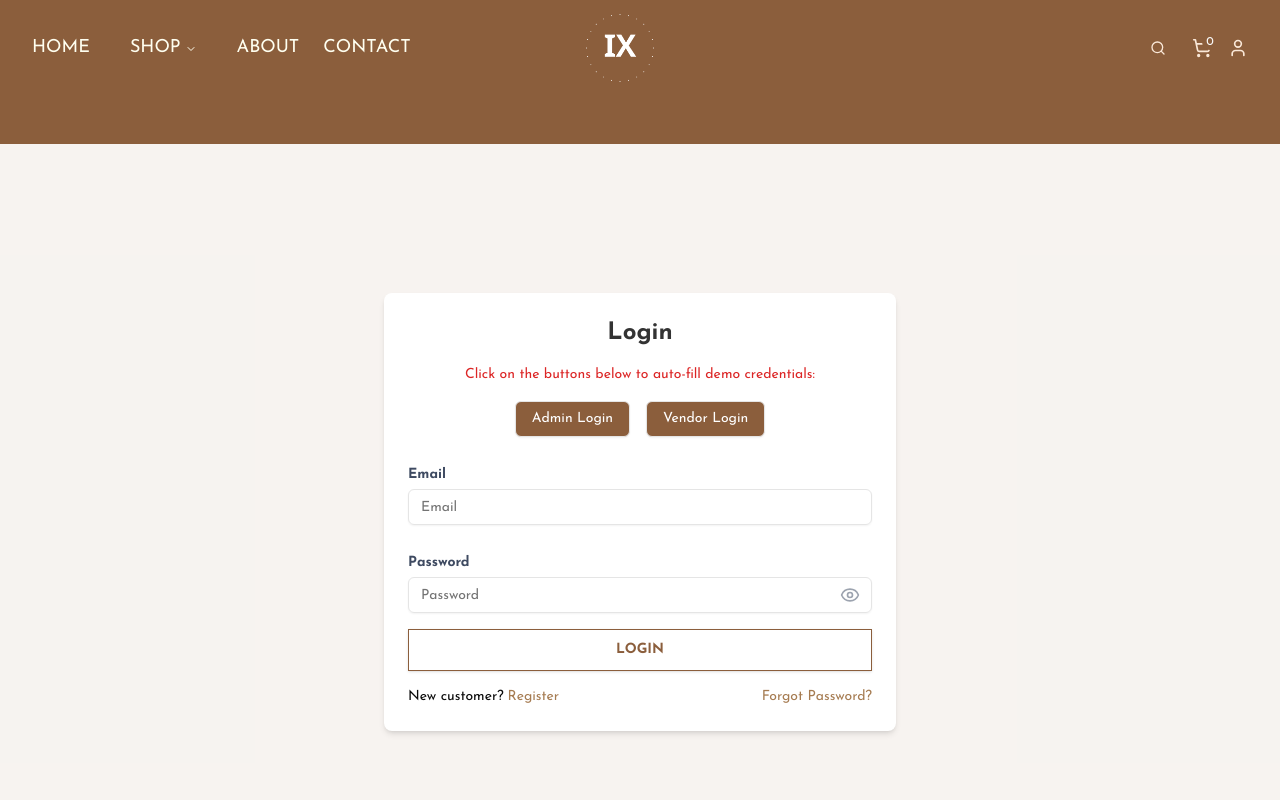
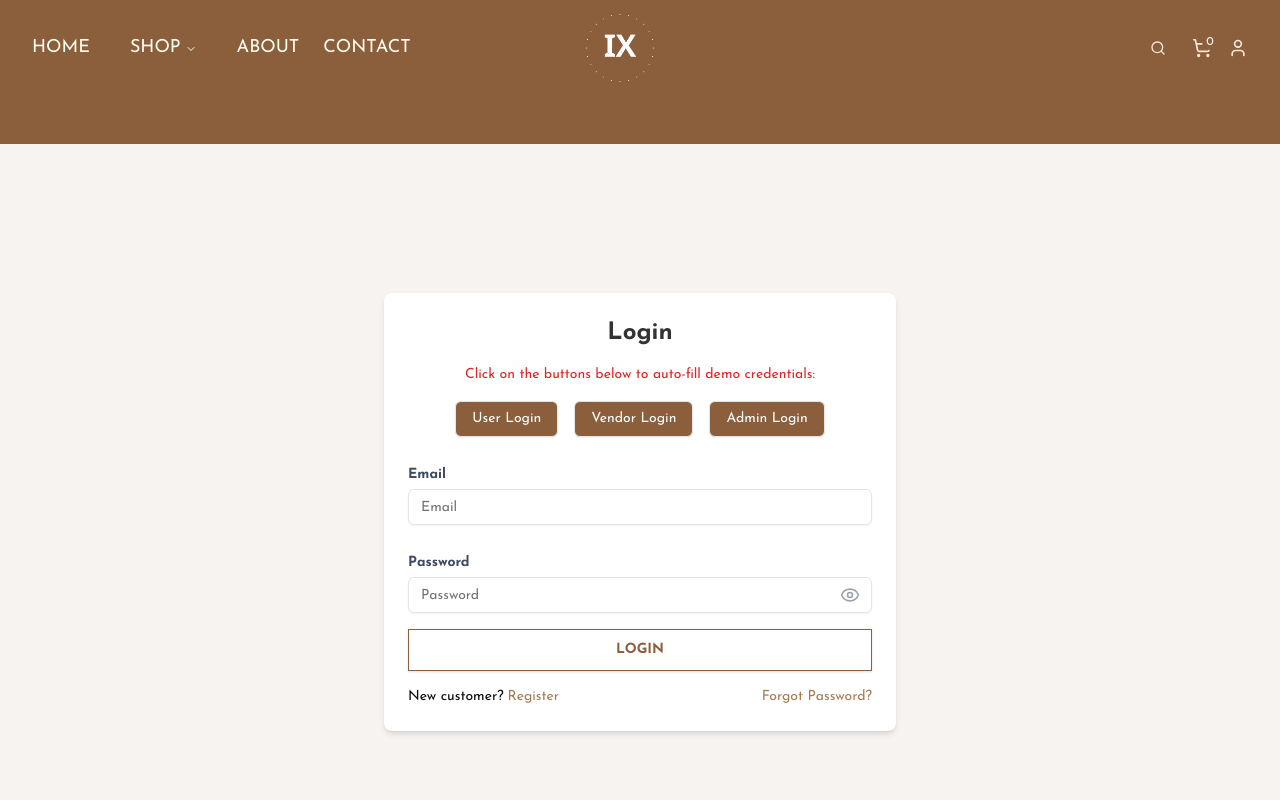
Before and after one commit to NusratParvin/ecommerceIX-client, a Next.js app: page /login in a window 1280 px wide. Shown: the top 800 px of the page. Built offline with nearby package versions, Linux system fonts and the light colour scheme.

Commit message:
added user credential

```diff
--- a/src/app/(CommonLayout)/login/page.tsx
+++ b/src/app/(CommonLayout)/login/page.tsx
@@ -274,12 +274,15 @@ export default function LoginModal() {
   };
 
   // Function to fill the form with demo credentials
-  const fillDemoCredentials = (role: "admin" | "vendor") => {
+  const fillDemoCredentials = (role: "admin" | "vendor" | "user") => {
     if (role === "admin") {
       setValue("email", "a@a.com");
       setValue("password", "111111");
     } else if (role === "vendor") {
       setValue("email", "n@n.com");
+      setValue("password", "111111");
+    } else if (role === "user") {
+      setValue("email", "u@u.com");
       setValue("password", "111111");
     }
     toast.info(
@@ -302,17 +305,24 @@ export default function LoginModal() {
             <div className="flex justify-center gap-4 mt-4">
               <Button
                 variant="outline"
-                onClick={() => fillDemoCredentials("admin")}
+                onClick={() => fillDemoCredentials("user")}
                 className="text-sm px-4 py-2 bg-deep-brown text-white hover:bg-warm-brown"
               >
-                Admin Login
-              </Button>
+                User Login
+              </Button>{" "}
               <Button
                 variant="outline"
                 onClick={() => fillDemoCredentials("vendor")}
                 className="text-sm px-4 py-2 bg-deep-brown text-white hover:bg-warm-brown"
               >
                 Vendor Login
+              </Button>
+              <Button
+                variant="outline"
+                onClick={() => fillDemoCredentials("admin")}
+                className="text-sm px-4 py-2 bg-deep-brown text-white hover:bg-warm-brown"
+              >
+                Admin Login
               </Button>
             </div>
           </div>
```
